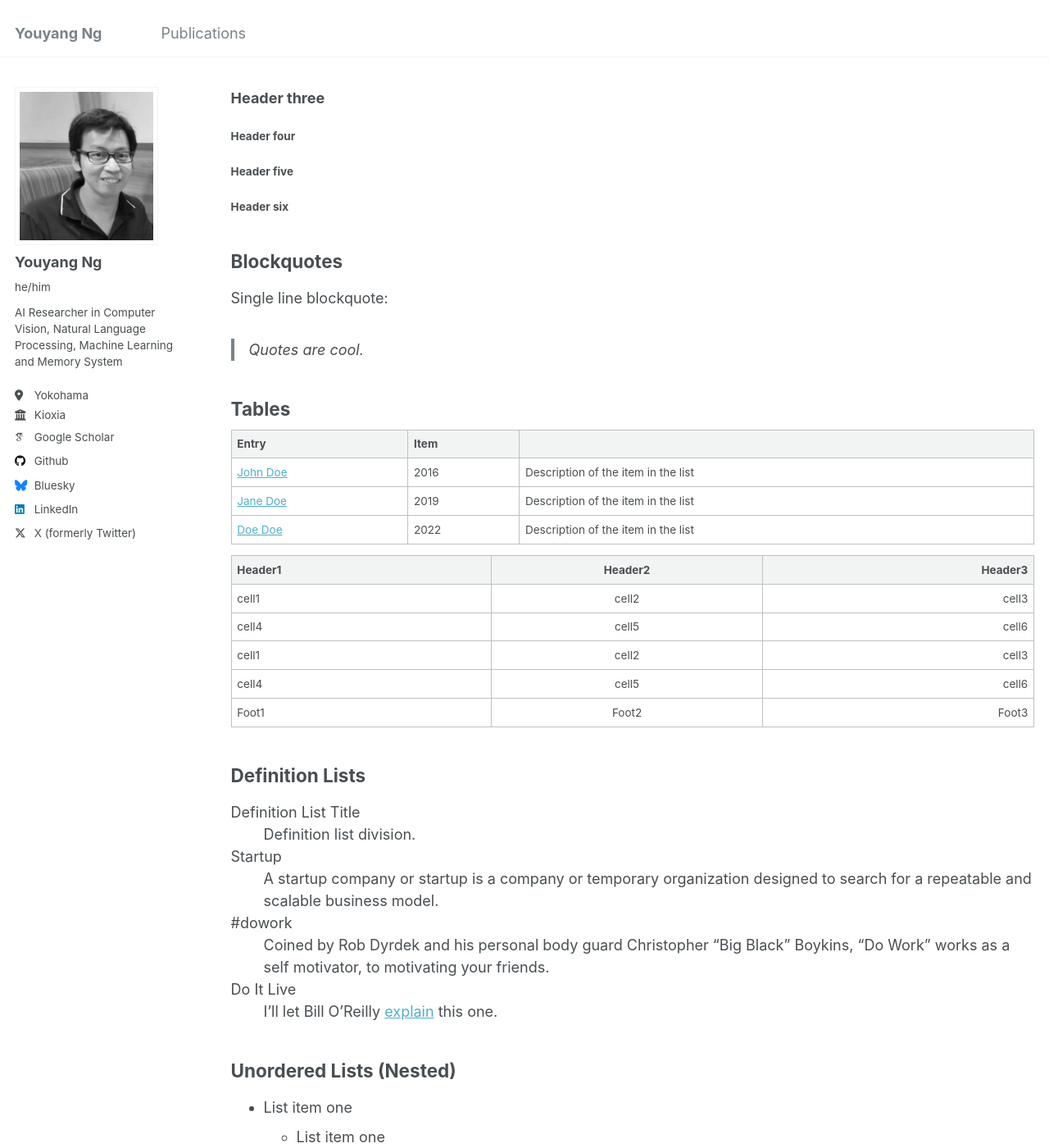
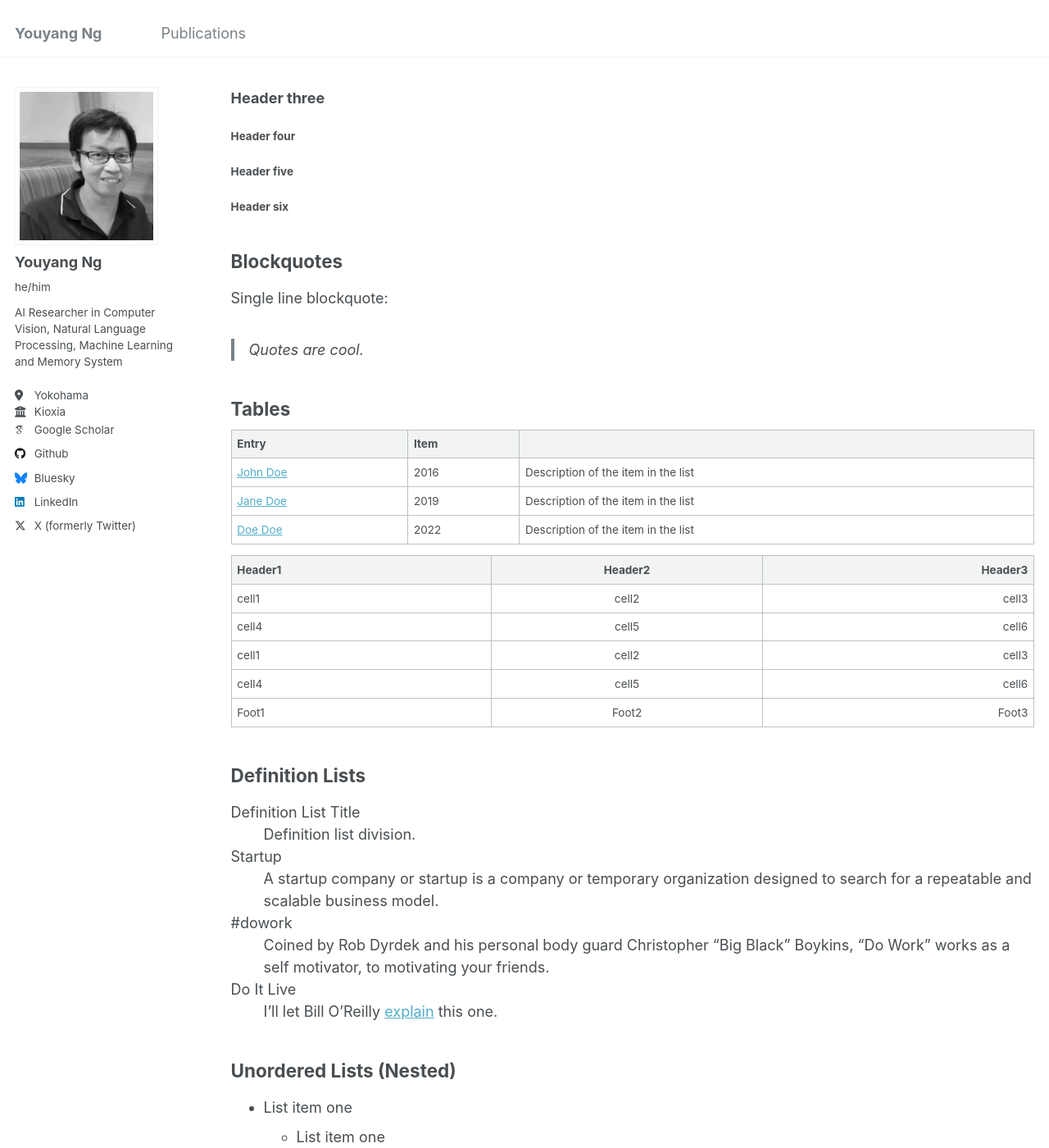
Before and after one commit to yy29/yy29.github.io, a Jekyll site: the page built from _pages/archive-layout-with-content.md, in a window 1280 px wide and 1400 px high, scrolled down 235 px. Shown: the whole window at 82% size. Built offline with Jekyll 4.4.1, drawn with Linux system fonts in a browser that asks for light colours; some web fonts are replaced.

Commit message:
Update main.scss

```diff
--- a/assets/css/main.scss
+++ b/assets/css/main.scss
@@ -41,9 +41,10 @@
 @import "print";
 
 ul li, ol li {
-  margin-top: 0.25rem;    /* Adjust this value lower or higher */
-  margin-bottom: 0.25rem; /* Adjust this value lower or higher */
-  padding-bottom: 0px;
+  margin-top: 0px !important;
+  margin-bottom: 0px !important;
+  padding-top: 0px !important;
+  padding-bottom: 0px !important;
   line-height: 1.5;
 }
 
```
